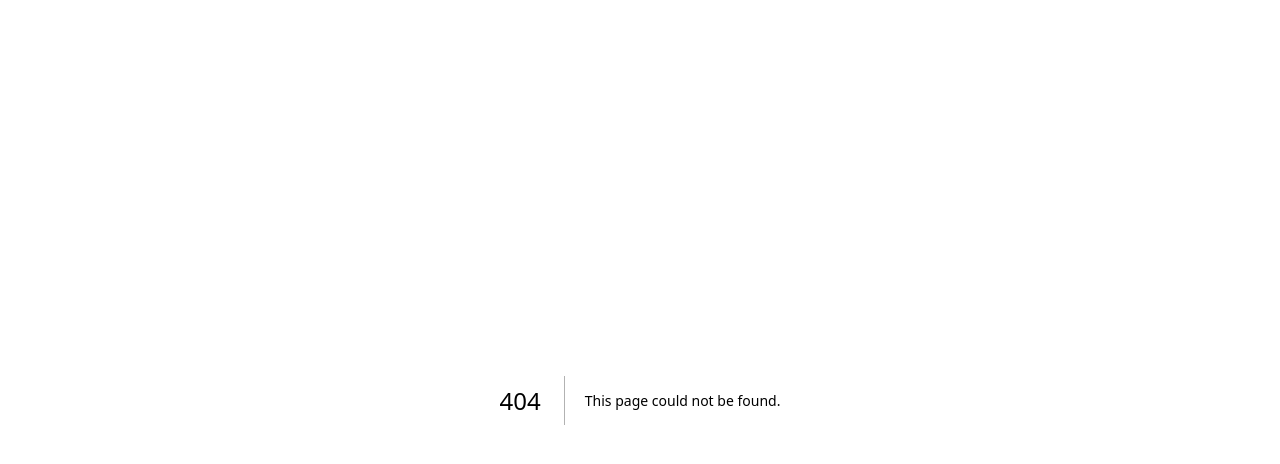
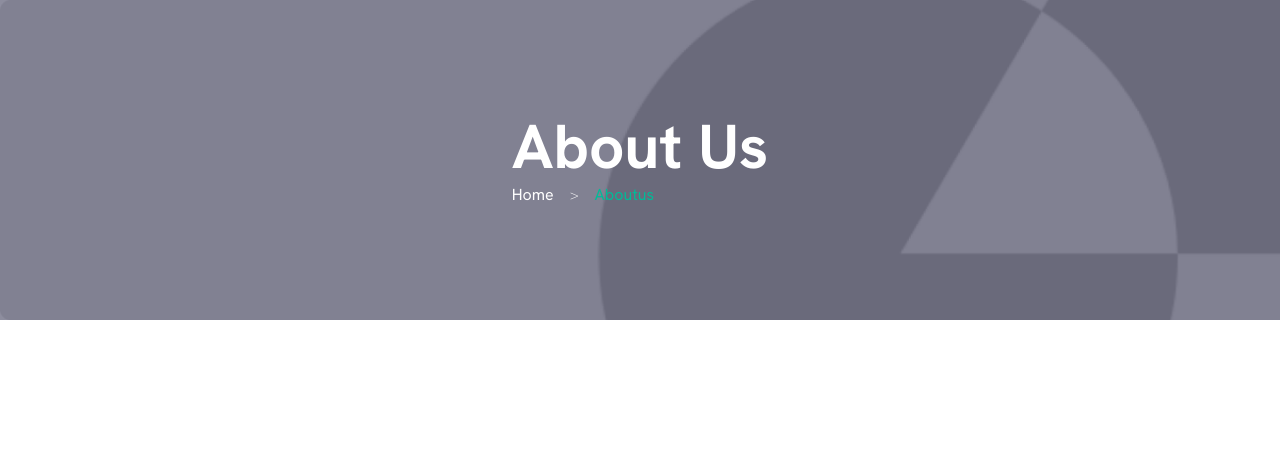
Before and after one commit to ItsMeSwagat/tripgo, a Next.js app: page /aboutus in a window 1280 px wide. Before the commit this address had no page. Shown: the top 464 px of the page. Built offline with nearby package versions, Linux system fonts and the light colour scheme.

Commit message:
breadcrumbs integration

```diff
--- /dev/null
+++ b/app/aboutus/page.tsx
@@ -0,0 +1,12 @@
+import React from 'react'
+import Heading from '../components/UI/Heading'
+
+type Props = {}
+
+export default function page({}: Props) {
+  return (
+    <>
+        <Heading />
+    </>
+  )
+}
--- /dev/null
+++ b/app/components/UI/Breadcrumb.tsx
@@ -0,0 +1,55 @@
+"use client";
+
+import React, { ReactNode } from "react";
+import { usePathname } from "next/navigation";
+import Link from "next/link";
+
+type TBreadCrumbProps = {
+  homeElement: ReactNode;
+  separator: ReactNode;
+  containerClasses?: string;
+  listClasses?: string;
+  activeClasses?: string;
+  capitalizeLinks?: boolean;
+};
+
+const Breadcrumb = ({
+  homeElement,
+  separator,
+  containerClasses,
+  listClasses,
+  activeClasses,
+  capitalizeLinks,
+}: TBreadCrumbProps) => {
+  const paths = usePathname() ?? ""; // Handle null or undefined paths
+  const pathNames = paths.split("/").filter((path) => path);
+
+  return (
+    <div>
+      <ul className={containerClasses}>
+        <li className={listClasses}>
+          <Link href={"/"}>{homeElement}</Link>
+        </li>
+        {pathNames.length > 0 && separator}
+        {pathNames.map((link, index) => {
+          let href = `/${pathNames.slice(0, index + 1).join("/")}`;
+          let itemClasses =
+            paths === href ? `${listClasses} ${activeClasses}` : listClasses;
+          let itemLink = capitalizeLinks
+            ? link[0].toUpperCase() + link.slice(1, link.length)
+            : link;
+          return (
+            <React.Fragment key={index}>
+              <li className={itemClasses}>
+                <Link href={href}>{itemLink}</Link>
+              </li>
+              {pathNames.length !== index + 1 && separator}
+            </React.Fragment>
+          );
+        })}
+      </ul>
+    </div>
+  );
+};
+
+export default Breadcrumb;
--- /dev/null
+++ b/app/components/UI/Heading.tsx
@@ -0,0 +1,21 @@
+import React from "react";
+import Breadcrumb from "./Breadcrumb";
+
+type Props = {};
+
+export default function Heading({}: Props) {
+  return (
+    <div className=" w-full h-80 bg-[url('/imagebackground.png')] bg-cover grid justify-center items-center">
+      <div className=" grid justify-center items-center">
+        <h1 className=" heading">About Us</h1>
+        <Breadcrumb
+          homeElement="Home"
+          separator={<span className=""> {">"} </span>}
+          activeClasses=" text-secondary"
+          containerClasses="flex items-center gap-4 text-white"
+          capitalizeLinks
+        />
+      </div>
+    </div>
+  );
+}
```
Also changed, not shown: public/imagebackground.png (added).
